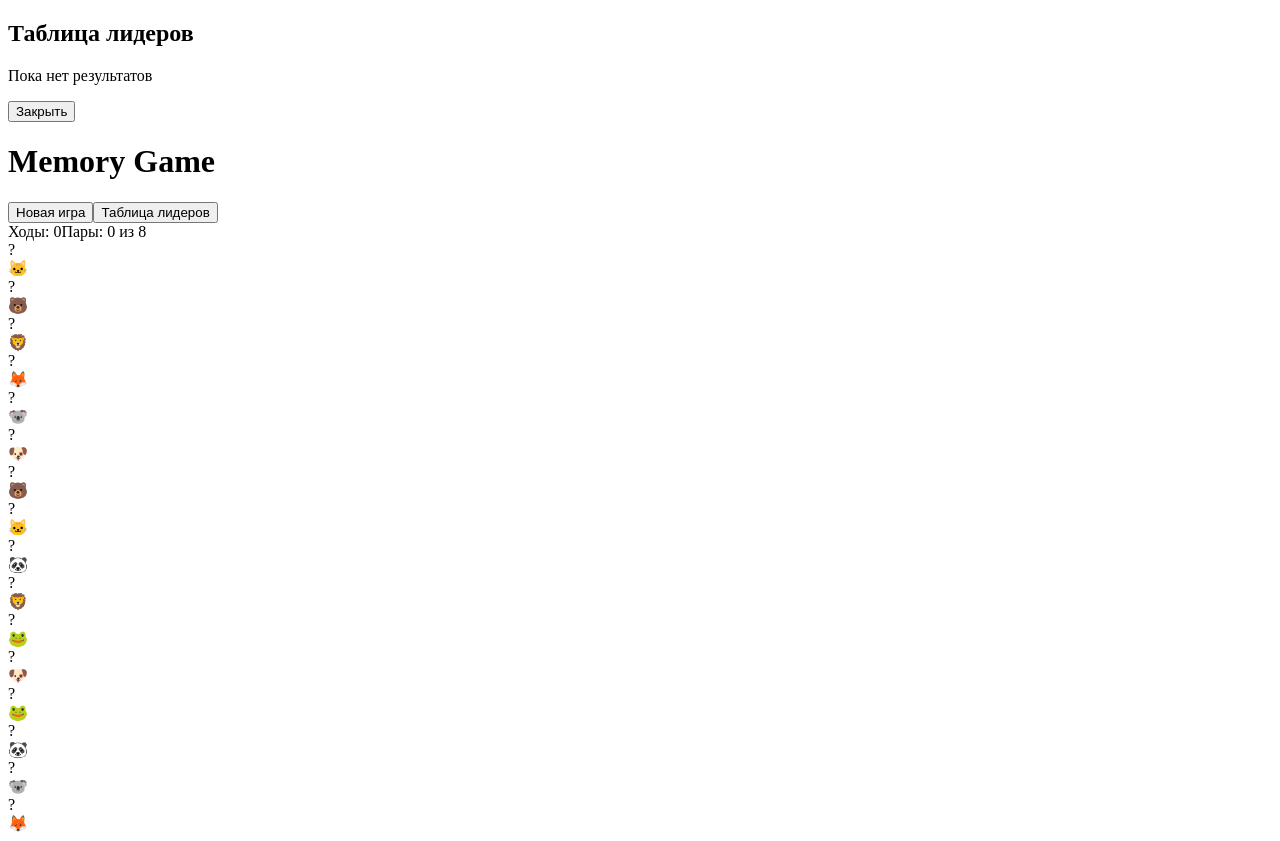
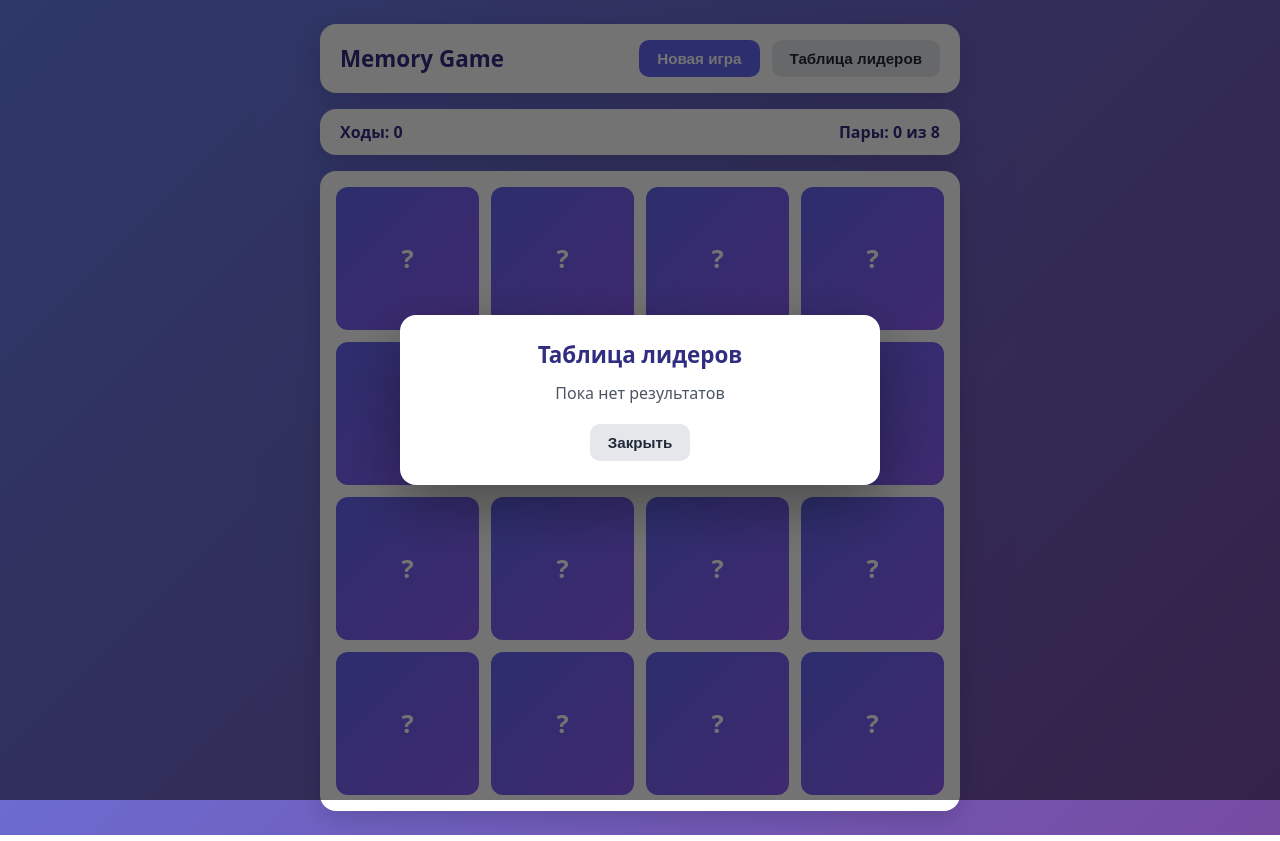
Before and after one commit to IgorPuts/memory-game, a plain HTML site: page index.html in a window 1280 px wide. Both pictures are taken after a click on the button "Таблица лидеров". Drawn offline with Linux system fonts and the light colour scheme.

Commit message:
feat: add styles to the project

```diff
--- a/style.css
+++ b/style.css
@@ -1 +1,253 @@
-/*start*/
+/* === Сброс и базовые стили === */
+* {
+    box-sizing: border-box;
+    margin: 0;
+    padding: 0;
+}
+
+body {
+    font-family: system-ui, -apple-system, 'Segoe UI', Roboto, sans-serif;
+    background: linear-gradient(135deg, #667eea, #764ba2);
+    min-height: 100vh;
+    padding: 24px 16px;
+    color: #1f2937;
+}
+
+/* === Обёртка приложения === */
+.app {
+    max-width: 640px;
+    margin: 0 auto;
+}
+
+/* === Хедер === */
+.header {
+    display: flex;
+    flex-wrap: wrap;
+    align-items: center;
+    gap: 12px;
+    margin-bottom: 16px;
+    background: #ffffff;
+    padding: 16px 20px;
+    border-radius: 16px;
+    box-shadow: 0 8px 24px rgba(0, 0, 0, 0.15);
+}
+
+.title {
+    flex: 1 1 auto;
+    font-size: 1.4rem;
+    color: #312e81;
+}
+
+/* === Кнопки === */
+.btn {
+    border: none;
+    border-radius: 10px;
+    padding: 10px 18px;
+    font-size: 0.95rem;
+    font-weight: 600;
+    cursor: pointer;
+    transition: transform 0.15s, background 0.15s;
+}
+
+.btn-primary {
+    background: #6366f1;
+    color: #ffffff;
+}
+
+.btn-primary:hover {
+    background: #4f46e5;
+}
+
+.btn-secondary {
+    background: #e5e7eb;
+    color: #1f2937;
+}
+
+.btn-secondary:hover {
+    background: #d1d5db;
+}
+
+.btn:active {
+    transform: scale(0.97);
+}
+
+/* === Счётчики === */
+.stats {
+    display: flex;
+    justify-content: space-between;
+    gap: 12px;
+    background: #ffffff;
+    padding: 12px 20px;
+    border-radius: 16px;
+    box-shadow: 0 8px 24px rgba(0, 0, 0, 0.15);
+    margin-bottom: 16px;
+    font-weight: 600;
+    color: #312e81;
+}
+
+/* === Игровое поле === */
+.board {
+    display: grid;
+    grid-template-columns: repeat(4, 1fr);
+    gap: 12px;
+    background: #ffffff;
+    padding: 16px;
+    border-radius: 16px;
+    box-shadow: 0 8px 24px rgba(0, 0, 0, 0.15);
+}
+
+/* === Карточка === */
+.card {
+    aspect-ratio: 1 / 1;
+    perspective: 800px;
+    cursor: pointer;
+}
+
+.card.matched {
+    cursor: default;
+}
+
+.card-inner {
+    position: relative;
+    width: 100%;
+    height: 100%;
+    transition: transform 0.45s;
+    transform-style: preserve-3d;
+}
+
+.card.flipped .card-inner {
+    transform: rotateY(180deg);
+}
+
+.card-face {
+    position: absolute;
+    inset: 0;
+    display: flex;
+    align-items: center;
+    justify-content: center;
+    border-radius: 12px;
+    font-size: 2.2rem;
+    user-select: none;
+    backface-visibility: hidden;
+    -webkit-backface-visibility: hidden;
+}
+
+.card-back {
+    background: linear-gradient(135deg, #6366f1, #8b5cf6);
+    color: #ffffff;
+    font-size: 1.6rem;
+    font-weight: 700;
+}
+
+.card-front {
+    background: #f3f4f6;
+    border: 2px solid #e5e7eb;
+    transform: rotateY(180deg);
+}
+
+.card.matched .card-front {
+    background: #dcfce7;
+    border-color: #22c55e;
+}
+
+/* === Модальное окно === */
+.modal-overlay {
+    position: fixed;
+    inset: 0;
+    display: flex;
+    align-items: center;
+    justify-content: center;
+    padding: 20px;
+    background: rgba(0, 0, 0, 0.55);
+    opacity: 0;
+    visibility: hidden;
+    transition: opacity 0.2s, visibility 0.2s;
+    z-index: 100;
+}
+
+.modal-overlay.visible {
+    opacity: 1;
+    visibility: visible;
+}
+
+.modal {
+    background: #ffffff;
+    border-radius: 16px;
+    padding: 24px;
+    max-width: 480px;
+    width: 100%;
+    max-height: 80vh;
+    overflow-y: auto;
+    box-shadow: 0 20px 60px rgba(0, 0, 0, 0.35);
+    transform: translateY(10px);
+    transition: transform 0.2s;
+}
+
+.modal-overlay.visible .modal {
+    transform: translateY(0);
+}
+
+.modal-title {
+    font-size: 1.4rem;
+    margin-bottom: 12px;
+    text-align: center;
+    color: #312e81;
+}
+
+.modal-text {
+    text-align: center;
+    margin-bottom: 20px;
+    color: #4b5563;
+}
+
+.modal-buttons {
+    display: flex;
+    gap: 10px;
+    justify-content: center;
+    margin-top: 16px;
+    flex-wrap: wrap;
+}
+
+/* === Таблица лидеров === */
+.leaders-table {
+    width: 100%;
+    border-collapse: collapse;
+}
+
+.leaders-table th,
+.leaders-table td {
+    padding: 10px 8px;
+    text-align: left;
+    border-bottom: 1px solid #e5e7eb;
+}
+
+.leaders-table th {
+    font-weight: 700;
+    color: #374151;
+    background: #f9fafb;
+}
+
+.leaders-table tr:last-child td {
+    border-bottom: none;
+}
+
+/* === Адаптив === */
+@media (max-width: 480px) {
+    .title {
+        font-size: 1.1rem;
+    }
+
+    .btn {
+        padding: 8px 12px;
+        font-size: 0.85rem;
+    }
+
+    .card-face {
+        font-size: 1.6rem;
+    }
+
+    .board {
+        gap: 8px;
+        padding: 10px;
+    }
+}
```
